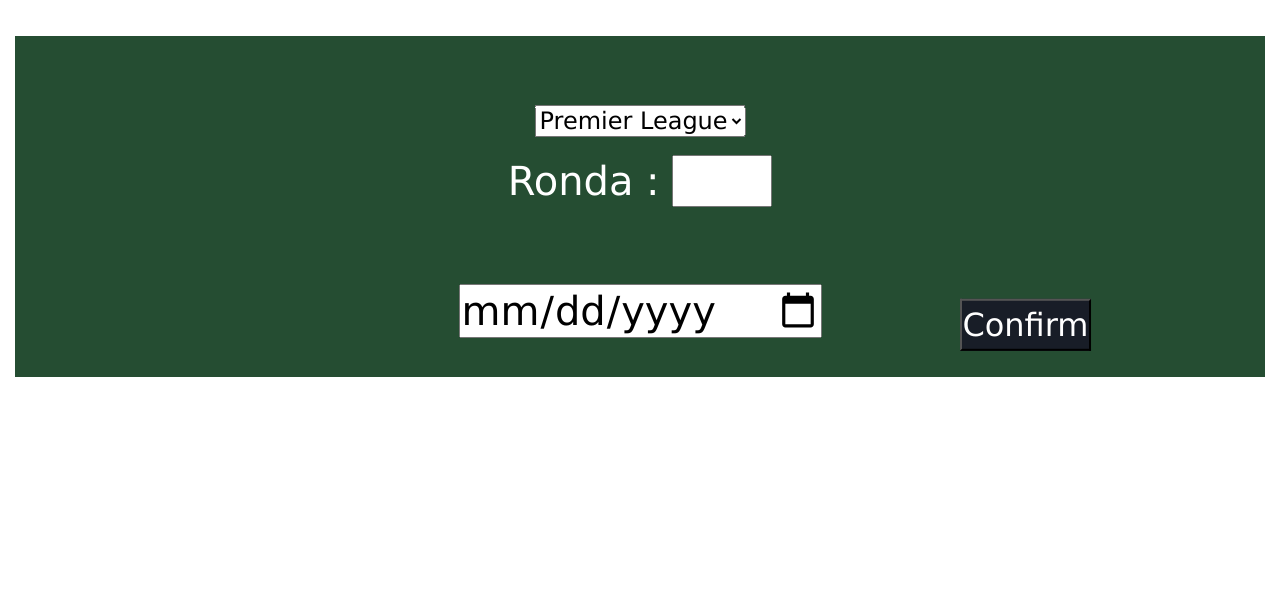
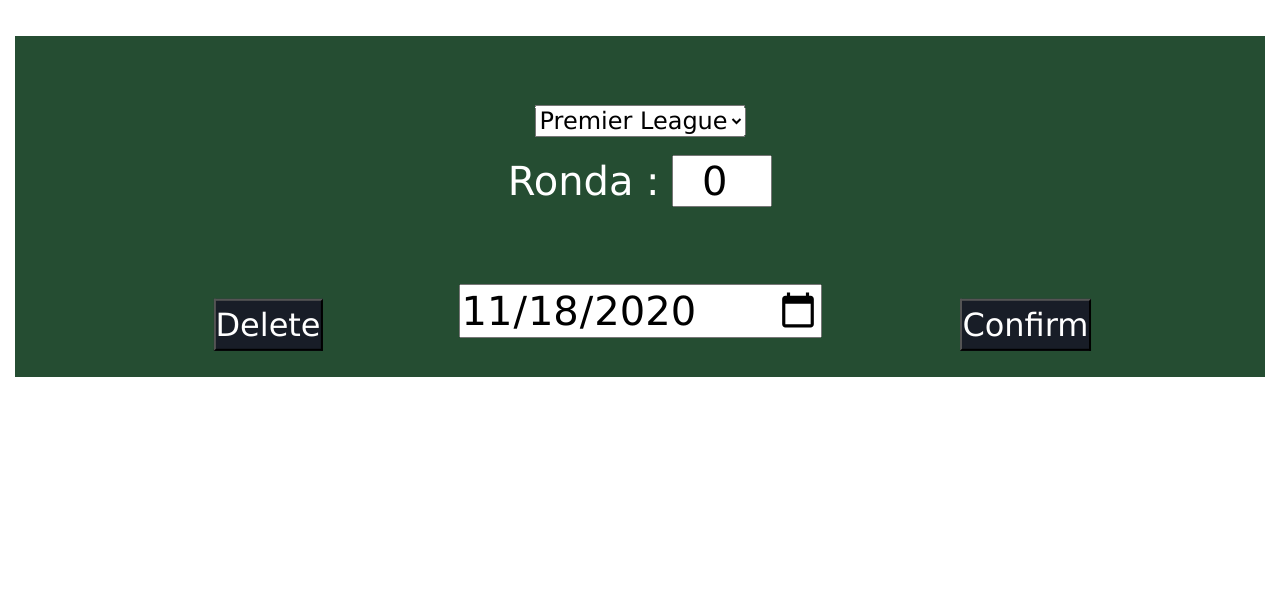
Before and after one commit to OscarPimentelOP/EDCProjeto1, a Django app: template edc_app/templates/edit_match.html in a window 1280 px wide. Shown: the part 64-655 px from the top of the page. Run offline with Django 3.2, Linux system fonts and the light colour scheme; the template is opened without the code that fills it, so the values that code supplies are empty; some libraries are stand-ins or nearby versions.

Commit message:
Match and Matches delete interface done

```diff
--- a/edc_app/static/css/style.css
+++ b/edc_app/static/css/style.css
@@ -722,6 +722,8 @@ input[name="r"] {
 .match-box a {
     grid-column: 2/3;
     grid-row: 2/3;
+
+
 }
 
 .match-box a#go{
@@ -731,8 +733,6 @@ input[name="r"] {
     right: 0;
     bottom: 50%;
     transform: translateX(-100%);
-    cursor: pointer;
-    z-index: 999;
 }
 
 .match-box a#edit{
@@ -742,8 +742,15 @@ input[name="r"] {
     left: 0;
     bottom: 50%;
     transform: translateX(100%);
-    cursor: pointer;
-    z-index: 999;
+}
+
+.match-box a#delete{
+    grid-column: 2/3;
+    grid-row: 1/2;
+    position: absolute;
+    top: 25%;
+    right: 0%;
+    transform: translateX(-100%);
 }
 
 .match-box i{
@@ -778,6 +785,7 @@ input[name="r"] {
 
 .match .home-team h1 {
     background: #69B578;
+    width: max-content;
     grid-row: 1/2;
     grid-column: 2/3;
     font-size: 3em;
@@ -1050,6 +1058,14 @@ input[name="r"] {
     font-size: 2em;
 }
 
-.match button#confirm:hover{
+.match button:hover{
     background: #69B578;
 }
+
+.match button#delete{
+    bottom: 10%;
+    left: 15%;
+    transform: translate(10%,15%);
+    top: auto;
+    font-size: 2em;
+}
--- a/edc_app/templates/edit_match.html
+++ b/edc_app/templates/edit_match.html
@@ -24,19 +24,22 @@
         </div>
 
         <h1>
-            Ronda : <input class="round" type="number" name="round" min="0" max="100">
+            Ronda : <input class="round" type="number" name="round" min="0" max="100" value="0">
         </h1>
 
     </div>
 
     <h1 >
-        <input id="date" type="date">
+        <input id="date" type="date" >
     </h1>
 
     <button id="confirm">
         Confirm
     </button>
 
+    <button id="delete">
+        Delete
+    </button>
 </section>
 
 <script>
@@ -57,6 +60,11 @@
         return cookieValue;
     }
     const csrftoken = getCookie('csrftoken');
+
+    var today = new Date()
+    var today_string = today.getFullYear().toString() + '-' + (today.getMonth() + 1).toString().padStart(2, 0) +
+    '-' + today.getDate().toString().padStart(2, 0);
+    $("input#date").attr('value',today_string)
 
     $("button#home-team").click(function () {
         $('.team-selector').removeClass('away')
@@ -94,6 +102,18 @@
 
     $('button#confirm').click(
         function(){
+            if(!home_ref){
+                home_ref = $('.home-team').children('a').attr('href')
+                var splited = home_ref.split('/')
+                home_ref = splited[splited.length-1]
+            }
+            if(!away_ref){
+                away_ref = $('.away-team').children('a').attr('href')
+                var splited = away_ref.split('/')
+                away_ref = splited[splited.length-1]
+            }
+
+
             var league = $('.drop option:selected').attr('value')
             var round = $('.round').val()
             var date_info = new Date($('#date').val())
@@ -122,6 +142,16 @@
         }
     )
 
+    $('button#delete').click(
+        function(){
+            var path = window.location.pathname
+            var loc = path.split('/')
+            loc.pop()
+            loc = loc.join('/')
+            location = loc + '/delete'
+        }
+    )
+
 </script>
 
 {% endblock %}
```
Also changed, not shown: 1 other file.
